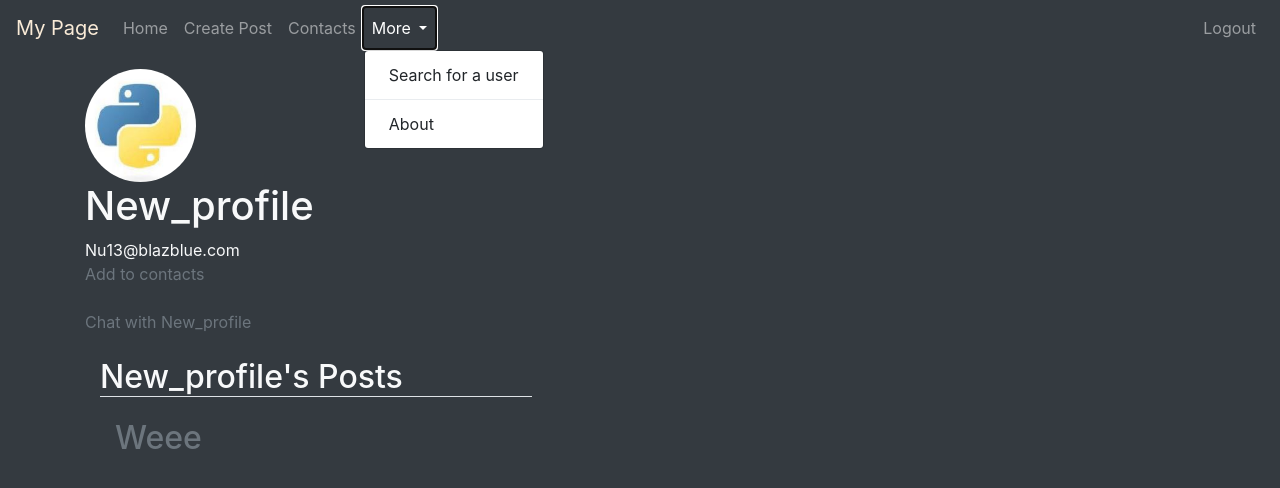
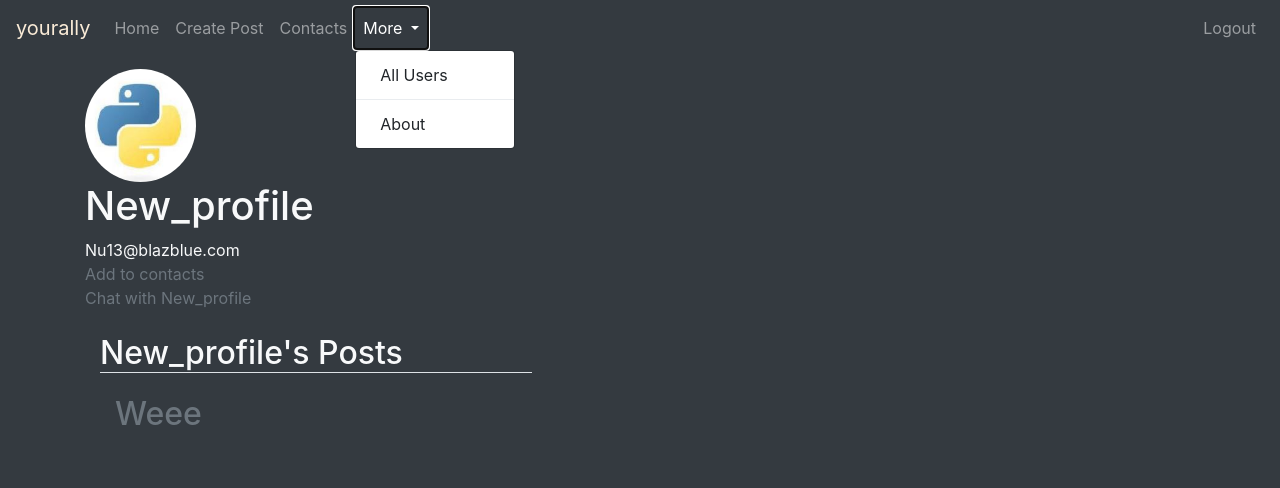
Before and after one commit to YourAlly/My-Page, a Django app: page /user/7/ in a window 1280 px wide, after a click on "More". Shown: the top 488 px of the page. Run offline with Django 3.2, Linux system fonts and the light colour scheme; a user stored in the database is signed in; data comes from the database, SQL or seed files in the repository; both versions use the stored data as it was after the commit; some libraries are stand-ins or nearby versions.

Commit message:
Cleaning up code

```diff
--- /dev/null
+++ b/MyPage/static/MyPage/styles.css
@@ -0,0 +1,9 @@
+.chat_message_image{
+    width: 30px;
+    height: 30px;
+}
+.bottom-line{
+    margin-bottom: 2%;
+    width: 40%;
+    margin-right: 60%;
+}
--- a/MyPage/templates/MyPage/base.html
+++ b/MyPage/templates/MyPage/base.html
@@ -11,6 +11,10 @@
 			integrity="sha384-Gn5384xqQ1aoWXA+058RXPxPg6fy4IWvTNh0E263XmFcJlSAwiGgFAW/dAiS6JXm"
 			crossorigin="anonymous"
         />
+        <link
+            rel="stylesheet"
+            href="{% static "MyPage/styles.css" %}"
+        />
 
 		<title>{% if page_title %} My Page - {{ page_title }} {% else %} My Page {% endif %}</title>
 	</head>
@@ -18,7 +22,8 @@
         <!-- Bootstrap lol -->
 		<nav class="navbar navbar-expand-lg navbar-dark bg-dark static-top">
         <a {% if user.is_authenticated %} href="{% url 'my-user' user.id %}" {% endif %}
-         class="navbar-brand" style="color: antiquewhite;">My Page</a>
+         class="navbar-brand" style="color: antiquewhite;">{% if user.is_authenticated %}{{user.username|slice:":20"}}
+         {% else %}My Page{% endif %}</a>
 
         <button class="navbar-toggler" type="button" data-toggle="collapse" data-target="#navbarSupportedContent" aria-controls="navbarSupportedContent" aria-expanded="false" aria-label="Toggle navigation">
             <span class="navbar-toggler-icon"></span>
@@ -37,17 +42,18 @@
                  <li class="nav-item">
                     <a class="nav-link" href="{% url 'my-contacts' %}">Contacts</a>
                 </li>
+            {% endif %}
             <li class="nav-item dropdown">
                 <a class="nav-link dropdown-toggle" href="#" id="navbarDropdown" role="button" data-toggle="dropdown" aria-haspopup="true" aria-expanded="false">
                 More
                 </a>
                 <div class="dropdown-menu" aria-labelledby="navbarDropdown">
-                <a class="dropdown-item" href="{% url 'my-search' %}">Search for a user</a>
+                <a class="dropdown-item" href="{% url 'my-users' %}">All Users</a>
                 <div class="dropdown-divider"></div>
                 <a class="dropdown-item" href="#">About</a>
                 </div>
             </li>
-            {% endif %}
+
 
             </ul>
             <ul class="navbar-nav">
--- a/MyPage/templates/MyPage/index.html
+++ b/MyPage/templates/MyPage/index.html
@@ -1,6 +1,6 @@
 {% extends "MyPage/base.html" %}
 {% block content %}
-    <h2 class="border-bottom" style="margin-bottom: 2%; width: 40%; margin-right: 60%;">Latest Posts</h2>
+    <h2 class="border-bottom bottom-line">Latest Posts</h2>
         {% for post in posts %}
             {% if not post in user.profile.hidden_posts.all %}
                 <div class="container" style="margin-bottom: 2%;">
--- a/MyPage/templates/MyPage/logout.html
+++ b/MyPage/templates/MyPage/logout.html
@@ -1,5 +1,5 @@
 {% extends "MyPage/base.html" %}
 {% block content %}
-    <h2 class='border-bottom' style="width: 50%; margin-right:50%;">You logged out</h2>
+    <h2 class="border-bottom bottom-line">You logged out</h2>
     <p>See you again soon!</p>
 {% endblock %}
--- a/MyPage/templates/MyPage/post.html
+++ b/MyPage/templates/MyPage/post.html
@@ -24,8 +24,8 @@
     </br>
 {% endif %}
 
-<div class="container" style="width: 40%; margin-right: 60%">
-    <h3 class='border-bottom'>Comments</h3>
+<div class="container">
+    <h3 class='border-bottom bottom-line'>Comments</h3>
         {% for comment in comments %}
             <h4>
             <img src="{{ comment.commenter.profile.image.url }}" style="width:5%;" class="rounded-circle">
--- a/MyPage/templates/MyPage/profile.html
+++ b/MyPage/templates/MyPage/profile.html
@@ -20,7 +20,7 @@
             <a href="{% url 'my-chat' target.id %}" class="text-secondary">Chat with {{target.username}}</a>
 
         {% else %}
-            <a href="{% url 'my-add' target.id %}" class="text-secondary">Add to contacts</a></br></br>
+            <a href="{% url 'my-add' target.id %}" class="text-secondary">Add to contacts</a></br>
             <a href="{% url 'my-chat' target.id %}" class="text-secondary">Chat with {{target.username}}</a>
         {% endif %}
         </br>
@@ -28,7 +28,7 @@
     </br>
 
     <div class="container">
-        <h2 class="border-bottom" style="margin-bottom: 2%; width: 40%; margin-right: 60%;">{{ target.username }}'s Posts</h2>
+        <h2 class="border-bottom bottom-line">{{ target.username }}'s Posts</h2>
         {% for post in posts %}
             <div class="container" style="margin-bottom: 2%;">
 
--- a/MyPage/templates/MyPage/search.html
+++ b/MyPage/templates/MyPage/users.html
@@ -1,12 +1,12 @@
 {% extends 'MyPage/base.html' %}
 {% block content %}
 
-<h2 class="border-bottom" style="margin-bottom: 2%; width: 40%; margin-right: 60%;">Users</h2>
+<h2 class="border-bottom bottom-line">Users</h2>
         {% for searched_user in searched_users %}
             <div class="container" style="margin-bottom: 2%;">
 
                 <h2>
-                    <a href="{% url 'my-user' user.id %}" class="text-secondary">
+                    <a href="{% url 'my-user' searched_user.id %}" class="text-secondary">
                     <img src="{{ searched_user.profile.image.url }}" style="width:5%;" class="rounded-circle" title="{{ a_user }}">
                     {{ searched_user.username }}
                     </a>
--- a/MyPage/urls.py
+++ b/MyPage/urls.py
@@ -15,18 +15,19 @@ urlpatterns = [
     path('post/<int:post_id>/', my_views.post, name='my-post'),
     path('post/new/', my_views.post_form, name='my-new-post'),
     path('post/<int:post_id>/comment', my_views.process_comment, name='my-comment'),
-    path('search/', my_views.user_search, name='my-search'),
+    path('users/', my_views.users, name='my-users'),
+
     path('user/<int:user_id>/', my_views.user, name='my-user'),
     path('user/<int:user_id>/add/', my_views.add, name='my-add'),
     path('user/<int:user_id>/remove/', my_views.remove, name='my-remove'),
 
-
     path('user/changeimage/', my_views.update_image, name='my-update-image'),
     path('user/changeemail/', my_views.update_email, name='my-update-email'),
 
-    path('chat/<int:target_id>', my_views.chat, name='my-chat'),
-    path('chat/<int:target_id>/send', my_views.chat_send, name='my-chat-send'),
-    path('chat/<int:target_id>/get', my_views.chat_get, name='my-chat-get')
+    path('user/<int:target_id>/chat/', my_views.chat, name='my-chat'),
+    path('user/<int:target_id>/chat/send/',
+         my_views.chat_send, name='my-chat-send'),
+    path('user/<int:target_id>/chat/get/', my_views.chat_get, name='my-chat-get')
 ]
 
 if settings.DEBUG:
--- a/MyPage/views.py
+++ b/MyPage/views.py
@@ -1,5 +1,4 @@
 from django.shortcuts import render, redirect
-from itertools import chain
 from MyPage import forms
 from .models import Post, Comment, Message
 from django.contrib import messages
@@ -115,6 +114,7 @@ def post_form(request):
     }
     return render(request, 'MyPage/form.html', context)
 
+
 @login_required
 def send_message(request, target_id):
     if request.method == 'POST':
@@ -150,6 +150,7 @@ def process_comment(request, post_id):
         messages.error(request, "Something went wrong")
 
     return redirect('my-post', post_id)
+
 
 @login_required
 def contacts(request):
@@ -215,6 +216,12 @@ def remove(request, user_id):
 @login_required
 def chat(request, target_id):
     target = User.objects.get(pk=target_id)
+
+    if request.user.id == target.id:
+        messages.warning(
+            request, "You can't start a conversation with yourself")
+        return redirect('my-user', target_id)
+
     target_messages = Message.objects.filter(sent_by=target, sent_to=request.user)
     user_messages = Message.objects.filter(sent_by=request.user, sent_to=target)
     all_messages = target_messages|user_messages
@@ -227,6 +234,7 @@ def chat(request, target_id):
     }
 
     return render(request, 'MyPage/chat.html', context)
+
 
 @login_required
 def chat_send(request, target_id):
@@ -265,10 +273,12 @@ def chat_get(request, target_id):
 
     return JsonResponse({'sent_messages': messages})
 
-def user_search(request):
+
+def users(request):
     all_users = User.objects.exclude(pk=request.user.id)
     page = request.GET.get('page', 1)
     paginator = Paginator(all_users, 10)
+
     try:
         users = paginator.page(page)
     except PageNotAnInteger:
@@ -277,8 +287,8 @@ def user_search(request):
         users = paginator.page(paginator.num_pages)
 
     context = {
-        'page_title': "Search",
+        'page_title': "Users",
         'searched_users': users
     }
 
-    return render(request, "MyPage/search.html", context)
+    return render(request, "MyPage/users.html", context)
```
Also changed, not shown: MyPage/templates/MyPage/chat.html (+26 -30 lines), db.sqlite3.
